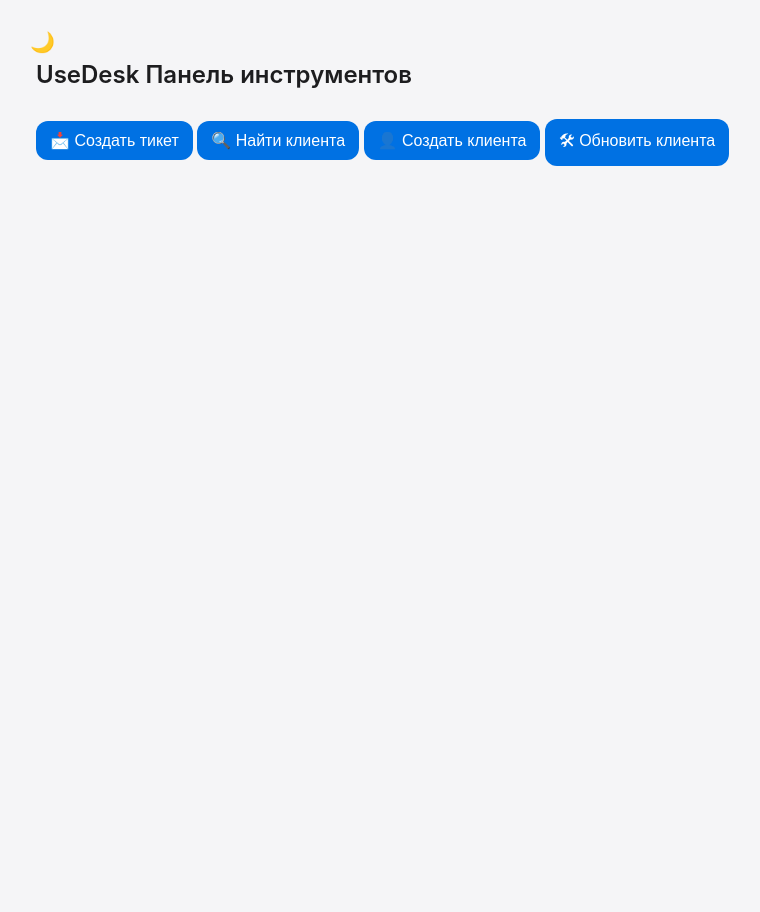
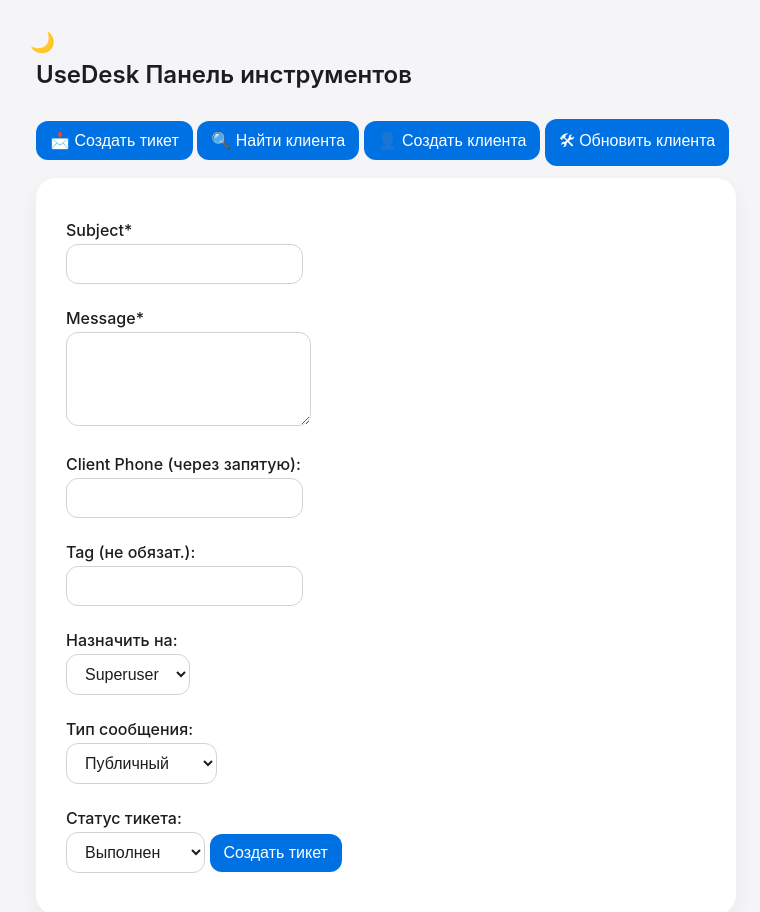
Before and after one commit to abzalramazanov/usedesk-buttons-Dias-, a website: page index.html in a window 1280 px wide. Both pictures are taken after a click on the button "📩 Создать тикет". Shown: the whole page, without its empty margins (4-764 px from the left). Before the commit the page ends 800 px from the top, so only its background shows below. Drawn offline with Linux system fonts and the light colour scheme.

Commit message:
Update index.html

```diff
--- a/index.html
+++ b/index.html
@@ -136,7 +136,76 @@
   <button onclick="showBlock('createClientForm')">👤 Создать клиента</button>
   <button onclick="showBlock('updateClientForm')">🛠 Обновить клиента</button>
 
-  <!-- формы и responseMessage остаются как есть -->
+  <form id="ticketForm" style="display:none">
+    <label>Subject*</label>
+    <input type="text" name="subject" required>
+
+    <label>Message*</label>
+    <textarea name="message" rows="4" required></textarea>
+
+    <label>Client Phone (через запятую):</label>
+    <input type="text" name="client_phone">
+
+    <label>Tag (не обязат.):</label>
+    <input type="text" name="tag">
+
+    <label>Назначить на:</label>
+    <select name="user_id">
+      <option value="293758">Superuser</option>
+      <option value="293880">Диас</option>
+      <option value="294126">Дархан</option>
+    </select>
+
+    <label>Тип сообщения:</label>
+    <select name="message_type">
+      <option value="public">Публичный</option>
+      <option value="private">Комментарии</option>
+    </select>
+
+    <label>Статус тикета:</label>
+    <select name="status">
+      <option value="2">Выполнен</option>
+      <option value="3">Закрыт</option>
+      <option value="6">В ожидании</option>
+      <option value="9">Рассылка</option>
+    </select>
+
+    <button type="submit">Создать тикет</button>
+  </form>
+
+  <form id="clientSearchForm" style="display:none">
+    <label>Номер телефона или имя:</label>
+    <input type="text" name="query" required>
+    <button type="submit">Найти клиента</button>
+  </form>
+
+  <form id="createClientForm" style="display:none">
+    <label>Имя:</label>
+    <input type="text" name="name">
+    <label>Email:</label>
+    <input type="email" name="emails">
+    <label>Телефон:</label>
+    <input type="text" name="phone">
+    <label>Заметка:</label>
+    <input type="text" name="note">
+    <button type="submit">Создать клиента</button>
+  </form>
+
+  <form id="updateClientForm" style="display:none">
+    <label>ID клиента:</label>
+    <input type="text" name="client_id">
+    <label>Новое имя:</label>
+    <input type="text" name="name">
+    <label>Новый email:</label>
+    <input type="email" name="emails">
+    <label>Новый телефон:</label>
+    <input type="text" name="phone">
+    <label>Заметка:</label>
+    <input type="text" name="note">
+    <button type="submit">Обновить клиента</button>
+  </form>
+
+  <div id="responseMessage"></div>
 
   <script>
     function showSpinner(elementId, text = "Загрузка...") {
@@ -176,7 +245,6 @@
       }
     }
 
-    // отправка создания тикета
     document.getElementById('ticketForm').addEventListener('submit', async function(e) {
       e.preventDefault();
       const data = Object.fromEntries(new FormData(this));
@@ -190,7 +258,6 @@
       setResult('responseMessage', text);
     });
 
-    // поиск клиента
     document.getElementById('clientSearchForm').addEventListener('submit', async function(e) {
       e.preventDefault();
       const data = Object.fromEntries(new FormData(this));
@@ -204,7 +271,6 @@
       setResult('responseMessage', text);
     });
 
-    // создание клиента
     document.getElementById('createClientForm').addEventListener('submit', async function(e) {
       e.preventDefault();
       const data = Object.fromEntries(new FormData(this));
@@ -218,7 +284,6 @@
       setResult('responseMessage', text);
     });
 
-    // обновление клиента
     document.getElementById('updateClientForm').addEventListener('submit', async function(e) {
       e.preventDefault();
       const data = Object.fromEntries(new FormData(this));
```
